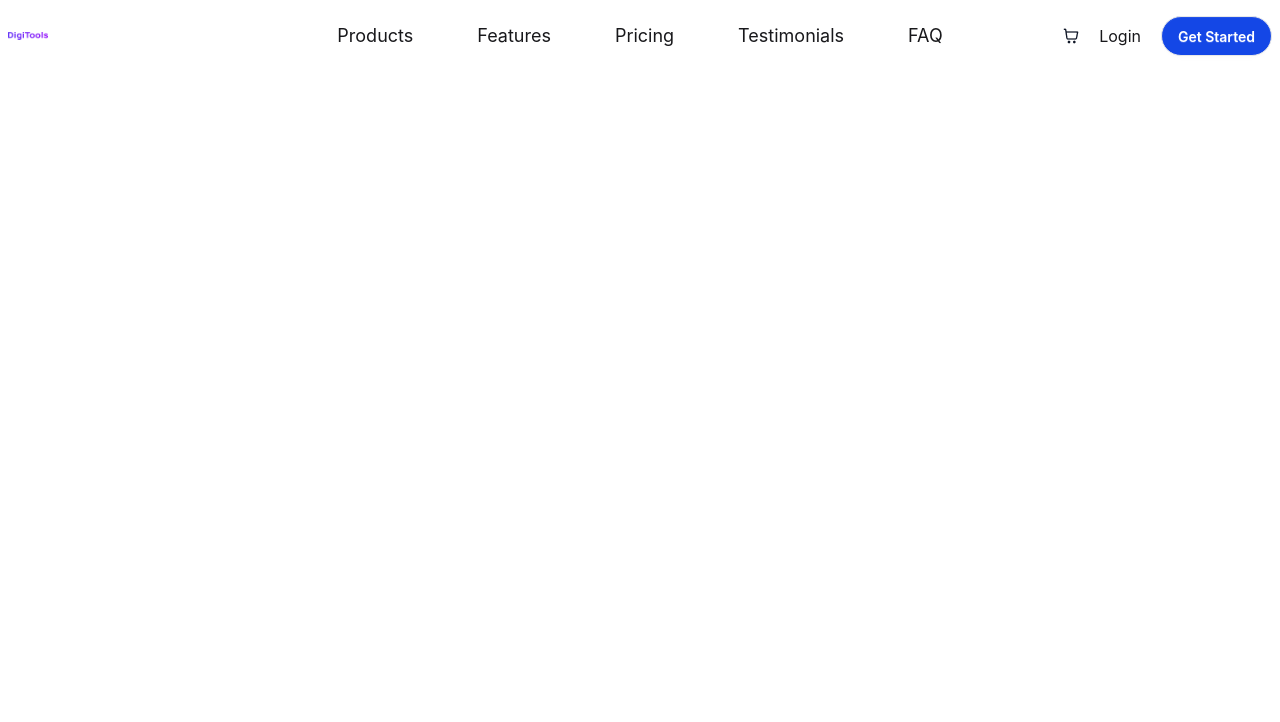
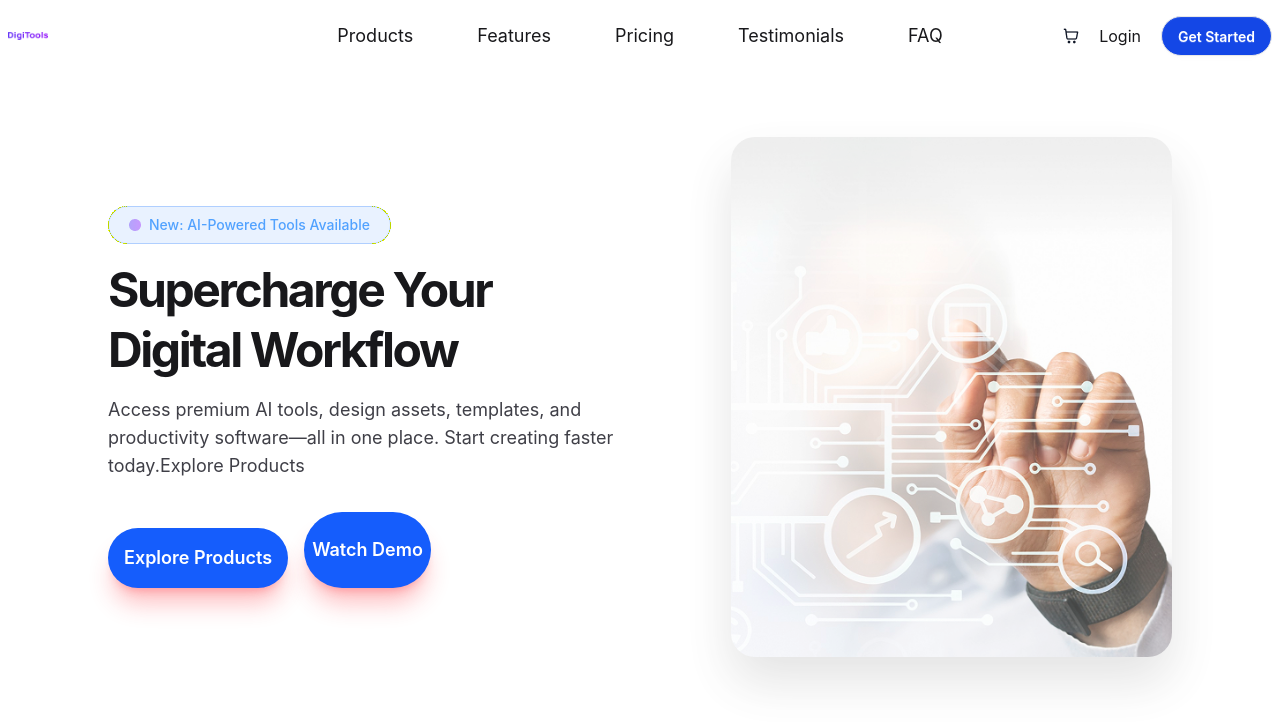
Before and after one commit to riadul061/A6-DigiTools-Platform, a React (Vite) app: page / in a window 1280 px wide. Shown: the top 722 px of the page. Built offline with nearby package versions, Linux system fonts and the light colour scheme.

Commit message:
Banner part is completed

```diff
--- a/src/App.jsx
+++ b/src/App.jsx
@@ -1,11 +1,13 @@
 import React from 'react';
 import NavBar from './component/NavBar';
 import Models from './component/Models';
+import Banner from './component/Banner';
 
 const App = () => {
   return (
     <div>
       <NavBar/>
+      <Banner/>
     </div>
   );
 };
--- /dev/null
+++ b/src/component/Banner.jsx
@@ -0,0 +1,53 @@
+import BannerImage from "../assets/banner.png";
+
+const Banner = () => {
+  return (
+    <div className="relative min-h-162.5 flex items-center overflow-hidden">
+      <div className=" mx-auto grid grid-cols-1 lg:grid-cols-2 gap-10 items-center relative z-10">
+        {/* Left Content */}
+        <div className="space-y-4">
+          <div className="inline-flex items-center gap-2 bg-blue-500/10 border border-blue-500/30 text-blue-400 text-sm font-medium px-5 py-2 rounded-full">
+          <img src="public/Rectangle 3.png" alt="" />
+             New: AI-Powered Tools Available
+          </div>
+
+          <h1 className="text-4xl lg:text-5xl font-bold leading-tight tracking-tighter text-black-600">
+            Supercharge Your
+            <br />
+            <span className="text-4xl lg:text-5xl font-bold leading-tight tracking-tighter text-black-600">
+            Digital Workflow
+            </span>
+          </h1>
+
+          <p className="text-lg text-zinc-700 max-w-lg">
+            Access premium AI tools, design assets, templates, and productivity software—all in one place. Start creating faster today.Explore Products
+          </p>
+
+          <div className="flex flex-wrap gap-4 pt-4">
+            <div className="flex flex-wrap gap-4 pt-4">
+            <button className="bg-blue-600 px-4 py-4 rounded-full font-semibold text-lg shadow-xl shadow-red-500/30 flex items-center gap-3 group text-white">
+              Explore Products
+            </button>
+          </div>
+            <button className="bg-blue-600 px-2 py-4 rounded-full font-semibold text-lg shadow-xl shadow-red-500/30 flex items-center gap-3 group text-white">
+              Watch Demo
+            </button>
+          </div>
+          </div>
+
+        {/* Right Image */}
+        <div className="relative flex justify-center lg:justify-end">
+          <div className="relative">
+            <img
+              className="relative h-130 w-auto object-contain drop-shadow-2xl rounded-3xl animate-pulse"
+              src={BannerImage}
+              alt="AI Models Banner"
+            />
+          </div>
+        </div>
+      </div>
+    </div>
+  );
+};
+
+export default Banner;
```
Also changed, not shown: public/Play.png (added), public/Rectangle 3.png (added).
